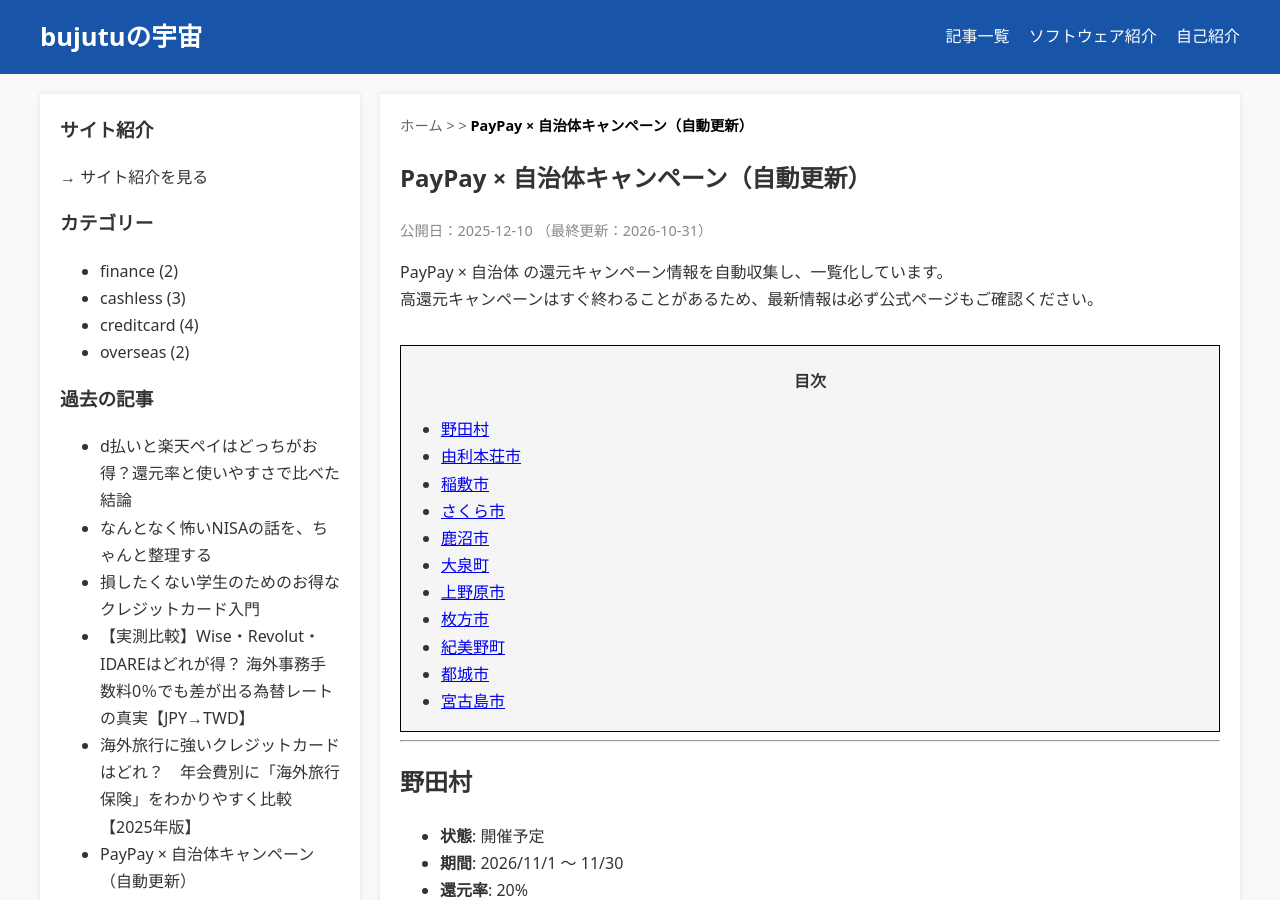
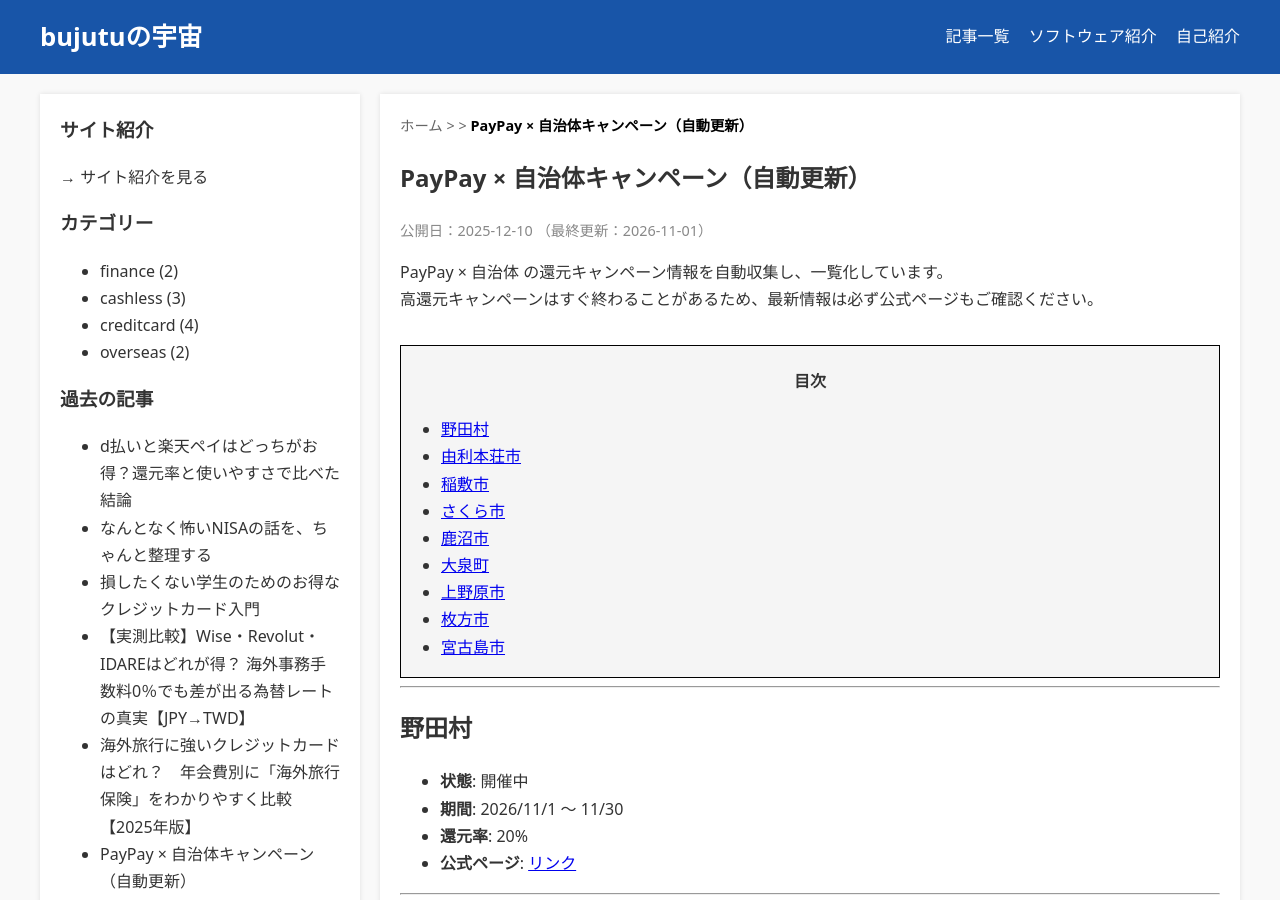
Before and after one commit to bujutu/bujutu.github.io, a Jekyll site: the page built from _posts/2025-12-10-paypay-campaigns.md, in a window 1280 px wide and 900 px high. Built offline with Jekyll 4.4.1, drawn with Linux system fonts in a browser that asks for light colours; some of the changed text lies outside the part shown.

Commit message:
Auto-update PayPay campaigns

```diff
--- a/_posts/2025-12-10-paypay-campaigns.md
+++ b/_posts/2025-12-10-paypay-campaigns.md
@@ -1,7 +1,7 @@
 ---
 title: "PayPay × 自治体キャンペーン（自動更新）"
 layout: post
-last_modified_at: 2026-10-31 14:57:54
+last_modified_at: 2026-11-01 15:42:12
 description: "PayPayと自治体のポイント還元キャンペーン一覧（自動更新）。"
 tags: [paypay, 自治体, キャンペーン, 自動更新]
 ---
@@ -19,7 +19,7 @@ PayPay × 自治体 の還元キャンペーン情報を自動収集し、一覧
 
 ## 野田村
 
-- **状態**: 開催予定
+- **状態**: 開催中
 - **期間**: 2026/11/1 〜 11/30
 - **還元率**: 20%
 - **公式ページ**: [リンク](https://paypay.ne.jp/event/iwate-noda-village-20261101/)
@@ -64,7 +64,7 @@ PayPay × 自治体 の還元キャンペーン情報を自動収集し、一覧
 
 ## 大泉町
 
-- **状態**: 開催予定
+- **状態**: 開催中
 - **期間**: 2026/11/1 〜 11/30
 - **還元率**: 20%
 - **公式ページ**: [リンク](https://paypay.ne.jp/event/gunma-oizumi-town-20261101/)
@@ -82,28 +82,10 @@ PayPay × 自治体 の還元キャンペーン情報を自動収集し、一覧
 
 ## 枚方市
 
-- **状態**: 開催予定
+- **状態**: 開催中
 - **期間**: 2026/11/1 〜 11/30
 - **還元率**: 15%
 - **公式ページ**: [リンク](https://paypay.ne.jp/event/osaka-hirakata-city-20261101/)
-
----
-
-## 紀美野町
-
-- **状態**: 開催中
-- **期間**: 2026/9/1 〜 10/31
-- **還元率**: 25%
-- **公式ページ**: [リンク](https://paypay.ne.jp/event/wakayama-kimino-town-20260901/)
-
----
-
-## 都城市
-
-- **状態**: 開催中
-- **期間**: 2026/10/1 〜 10/31
-- **還元率**: 15%
-- **公式ページ**: [リンク](https://paypay.ne.jp/event/miyazaki-miyakonojo-city-20261001/)
 
 ---
 
```
